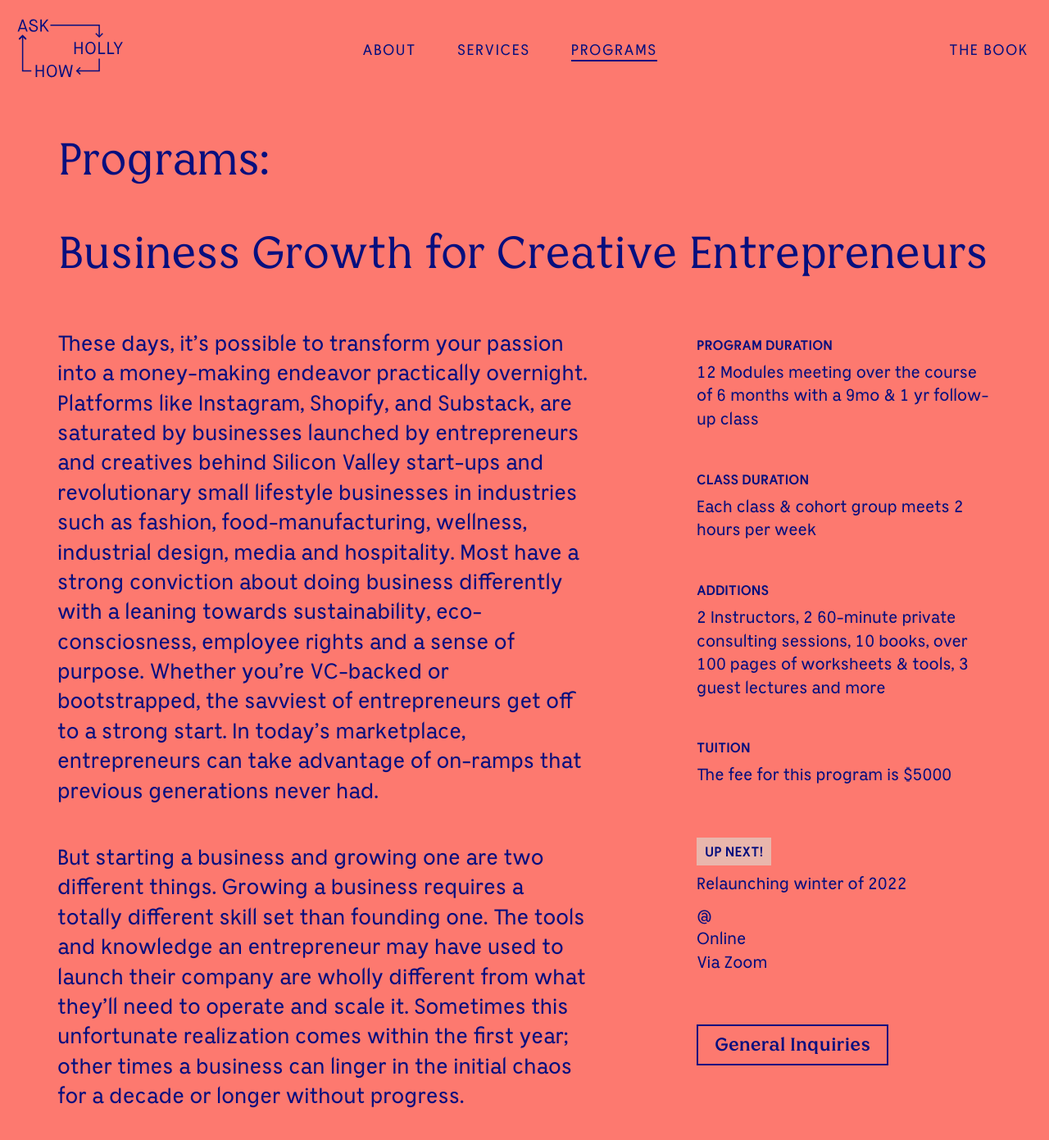
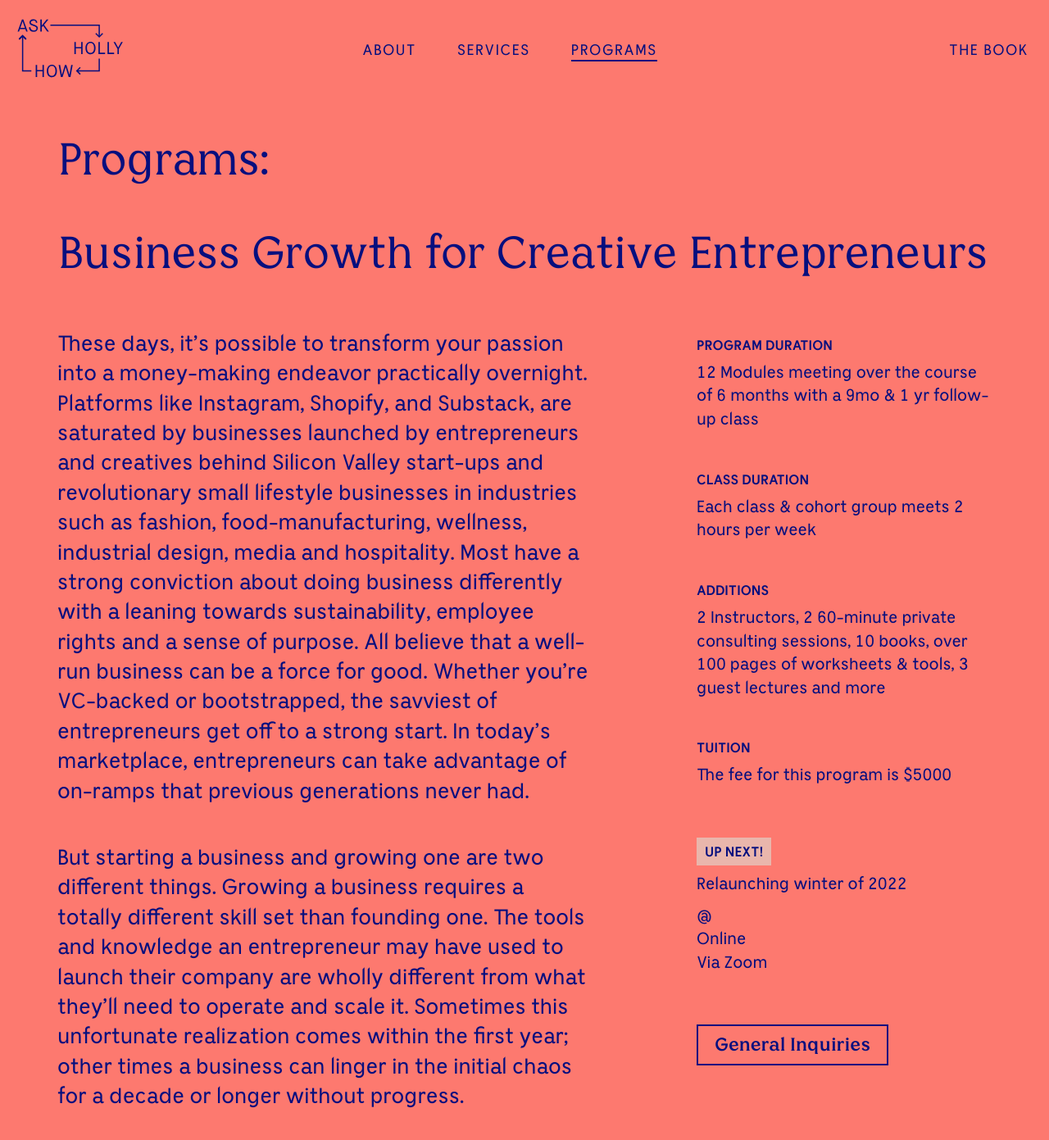
Before and after one commit to hollyhoward78/ask-holly-how, a Jekyll site: the page built from _pages/programs.md, in a window 1280 px wide and 1400 px high. Shown: the top 1391 px of the window at 82% size. Built offline with Jekyll 4.4.1, drawn with Linux system fonts in a browser that asks for light colours; a script that is not in the unit is left out; comment, search, counter and statistics services are not loaded.

Commit message:
Update programs.html

```diff
--- a/_layouts/programs.html
+++ b/_layouts/programs.html
@@ -24,7 +24,7 @@ layout: base
               <img src="/images/home-growth.gif" class="img-responsive"/>
             </div>
           </div> -->
-          <p class="lead">These days, it’s possible to transform your passion into a money-making endeavor practically overnight. Platforms like Instagram, Shopify, and Substack, are saturated by businesses launched by entrepreneurs and creatives behind Silicon Valley start-ups and revolutionary small lifestyle businesses in industries such as fashion, food-manufacturing, wellness, industrial design, media and hospitality. Most have a strong conviction about doing business differently with a leaning towards sustainability, eco-consciosness, employee rights and a sense of purpose. Whether you’re VC-backed or bootstrapped, the savviest of entrepreneurs get off to a strong start. In today’s marketplace, entrepreneurs can take advantage of on-ramps that previous generations never had.
+          <p class="lead">These days, it’s possible to transform your passion into a money-making endeavor practically overnight. Platforms like Instagram, Shopify, and Substack, are saturated by businesses launched by entrepreneurs and creatives behind Silicon Valley start-ups and revolutionary small lifestyle businesses in industries such as fashion, food-manufacturing, wellness, industrial design, media and hospitality. Most have a strong conviction about doing business differently with a leaning towards sustainability, employee rights and a sense of purpose. All believe that a well-run business can be a force for good. Whether you’re VC-backed or bootstrapped, the savviest of entrepreneurs get off to a strong start. In today’s marketplace, entrepreneurs can take advantage of on-ramps that previous generations never had.
           <p class="lead p-xs-t-1">But starting a business and growing one are two different things. Growing a business requires a totally different skill set than founding one. The tools and knowledge an entrepreneur may have used to launch their company are wholly different from what they’ll need to operate and scale it. Sometimes this unfortunate realization comes within the first year; other times a business can linger in the initial chaos for a decade or longer without progress. </p>
           <p class="lead p-xs-t-1">That's where this program comes in. This program is not a formula, but a framework. One that allows entrepreneurs to feel calm amidst the chaos of running a growing company. This program addresses the philosophical and practical changes that creative entrepreneurs face in both business-to-business and business-to-consumer transactions. It teaches them the skills they need to grow their business successfully whether that means expanding an e-commerce start-up, growing a life-style business, globalizing a service-based company, or moving into the brick and mortar space.</p>
           <p class="lead p-xs-t-1">This program provides the chance to stop being reactive and start being proactive about growth.</p>
```
